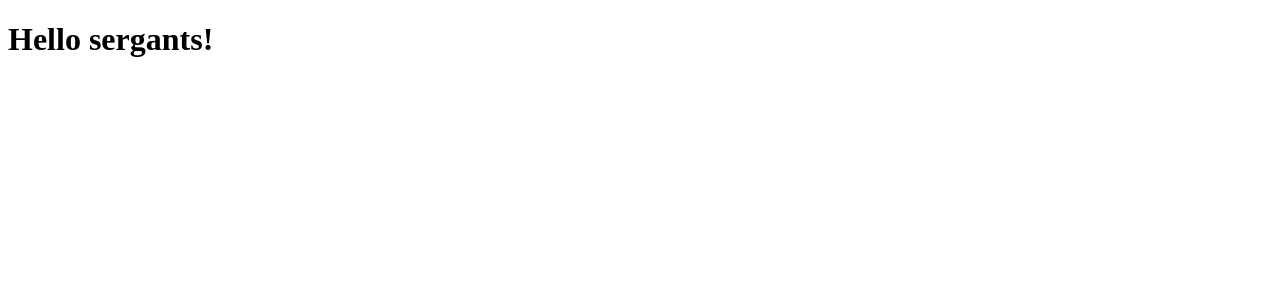
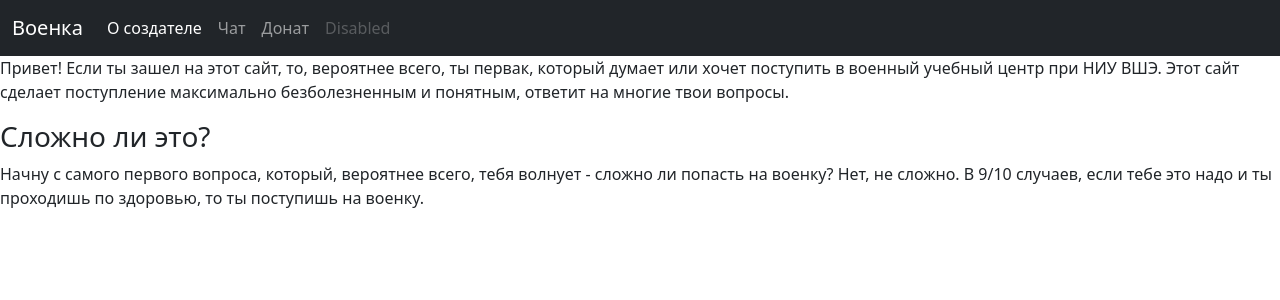
Before and after one commit to Mint2702/voenka, a Flask app: page / in a window 1280 px wide. Shown: the top 300 px of the page. Run offline with Flask 2, Linux system fonts and the light colour scheme.

Commit message:
First template done. Bootstrap used.

```diff
--- a/voenka/templates/homepage.html
+++ b/voenka/templates/homepage.html
@@ -4,8 +4,31 @@
     <meta charset="UTF-8">
     <meta name="viewport" content="width=device-width, initial-scale=1.0">
     <title>Военка</title>
+    <link href="https://cdn.jsdelivr.net/npm/bootstrap@5.0.0-beta1/dist/css/bootstrap.min.css" rel="stylesheet" integrity="sha384-giJF6kkoqNQ00vy+HMDP7azOuL0xtbfIcaT9wjKHr8RbDVddVHyTfAAsrekwKmP1" crossorigin="anonymous">
 </head>
 <body>
-    <h1> Hello sergants!</h1>
+    <nav class="navbar navbar-expand-lg navbar-dark bg-dark">
+        <div class="container-fluid">
+          <a class="navbar-brand" href="#">Военка</a>
+          <button class="navbar-toggler" type="button" data-bs-toggle="collapse" data-bs-target="#navbarNavAltMarkup" aria-controls="navbarNavAltMarkup" aria-expanded="false" aria-label="Toggle navigation">
+            <span class="navbar-toggler-icon"></span>
+          </button>
+          <div class="collapse navbar-collapse" id="navbarNavAltMarkup">
+            <div class="navbar-nav">
+              <a class="nav-link active" aria-current="page" href="#">О создателе</a>
+              <a class="nav-link" href="#">Чат</a>
+              <a class="nav-link" href="#">Донат</a>
+              <a class="nav-link disabled" href="#" tabindex="-1" aria-disabled="true">Disabled</a>
+            </div>
+          </div>
+        </div>
+      </nav>
+    <p>
+        Привет! Если ты зашел на этот сайт, то, вероятнее всего, ты первак, который думает или хочет поступить в военный учебный центр при НИУ ВШЭ.
+        Этот сайт сделает поступление максимально безболезненным и понятным, ответит на многие твои вопросы.
+    </p>
+    <h3> Сложно ли это?</h3>
+        Начну с самого первого вопроса, который, вероятнее всего, тебя волнует - сложно ли попасть на военку? Нет, не сложно. В 9/10 случаев, если тебе это надо и ты проходишь по здоровью, то ты поступишь на военку.
+
 </body>
 </html>
```
